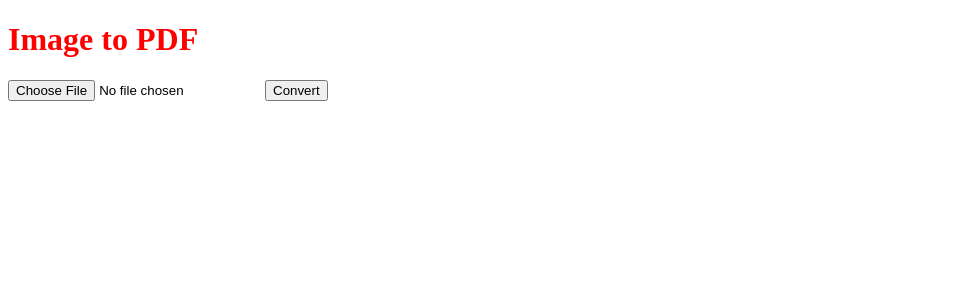
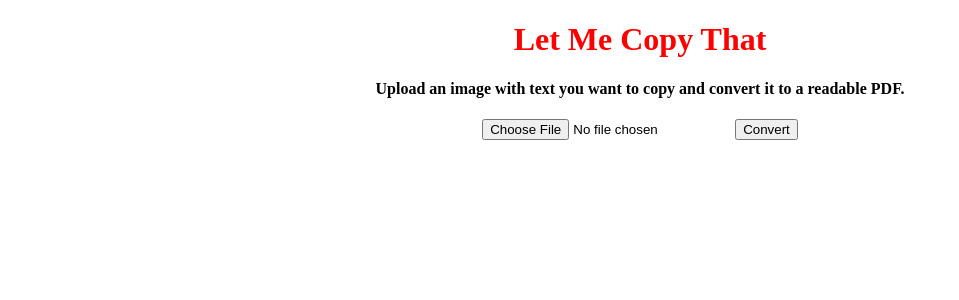
Before and after one commit to saba-mo/Copy-That, a Node server app: page / in a window 1280 px wide. Shown: the top 300 px of the page, without its empty margins (0-959 px from the left). Run offline with Node 20, Linux system fonts and the light colour scheme; some libraries are stand-ins or nearby versions.

Commit message:
connected to database and sending text to /copies

```diff
--- a/app.js
+++ b/app.js
@@ -7,6 +7,7 @@ const multer = require("multer");
 const { TesseractWorker } = require("tesseract.js");
 // worker analyzes images
 const worker = new TesseractWorker();
+const { db, Copy } = require("./db");
 
 // storage
 const storage = multer.diskStorage({
@@ -28,6 +29,13 @@ app.get("/", (req, res) => {
   res.render("index");
 });
 
+app.get("/copies", async (req, res, next) => {
+  const copies = await Copy.findAll({
+    attributes: ["text"],
+  });
+  res.json(copies);
+});
+
 app.post("/upload", (req, res) => {
   upload(req, res, (err) => {
     fs.readFile(`./uploads/${req.file.originalname}`, (err, data) => {
@@ -40,6 +48,9 @@ app.post("/upload", (req, res) => {
         })
         .then((result) => {
           // res.send(result.text);
+          Copy.create({
+            text: result.text,
+          });
           res.redirect("/download");
         })
         .finally(() => worker.terminate());
@@ -58,4 +69,12 @@ app.get("/download", (req, res) => {
 
 // start up our server
 const PORT = 5000 || process.env.PORT;
-app.listen(PORT, () => console.log(`Hey, I'm running on port ${PORT}`));
+// app.listen(PORT, () => console.log(`Hey, I'm running on port ${PORT}`));
+
+db.sync() // if you update your db schemas, make sure you drop the tables first and then recreate them
+  .then(() => {
+    console.log("db synced");
+    app.listen(PORT, () =>
+      console.log(`studiously serving silly sounds on port ${PORT}`)
+    );
+  });
--- a/public/style.css
+++ b/public/style.css
@@ -1,3 +1,15 @@
 h1 {
   color: red;
+  display: flex;
+  justify-content: center;
 }
+
+h4 {
+  display: flex;
+  justify-content: center;
+}
+
+form {
+  display: flex;
+  justify-content: center;
+}
--- a/views/index.ejs
+++ b/views/index.ejs
@@ -5,14 +5,20 @@
     <meta name="viewport" content="width=device-width, initial-scale=1.0" />
     <meta http-equip="X-UA-Compatible" content="ie=edge" />
     <link rel="stylesheet" href="/style.css" />
-    <title>Img to PDF</title>
+    <title>Let Me Copy That</title>
   </head>
   <body>
-    <h1>Image to PDF</h1>
-    <!-- refers to upload route, not folder -->
-    <form action="/upload" method="POST" enctype="multipart/form-data">
-      <input type="file" name="avatar" />
-      <button type="submit">Convert</button>
-    </form>
+    <div>
+      <h1>Let Me Copy That</h1>
+      <h4>
+        Upload an image with text you want to copy and convert it to a readable
+        PDF.
+      </h4>
+      <!-- refers to upload route, not folder -->
+      <form action="/upload" method="POST" enctype="multipart/form-data">
+        <input type="file" name="avatar" />
+        <button type="submit">Convert</button>
+      </form>
+    </div>
   </body>
 </html>
```
Also changed, not shown: db.js (added, +24 -0 lines), package.json (+5 -2 lines), seed.js (added), 1 other file.
